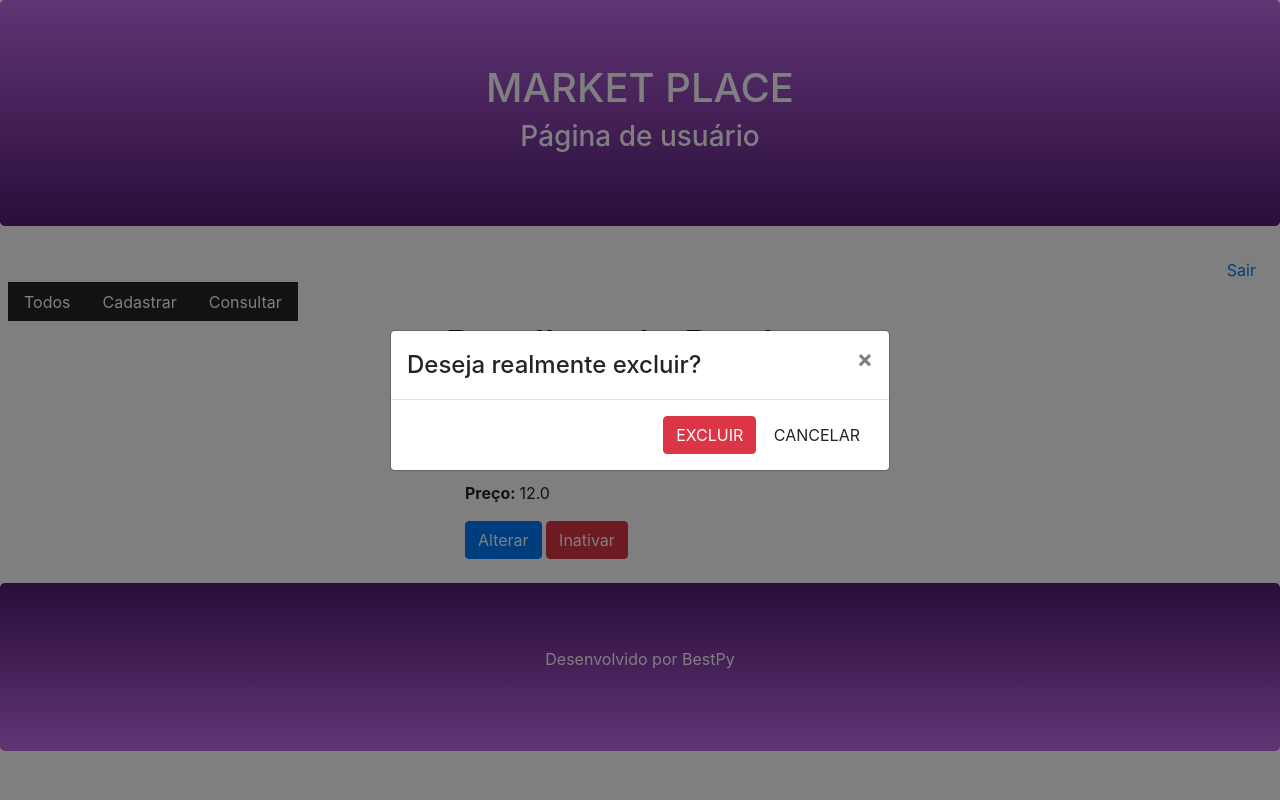
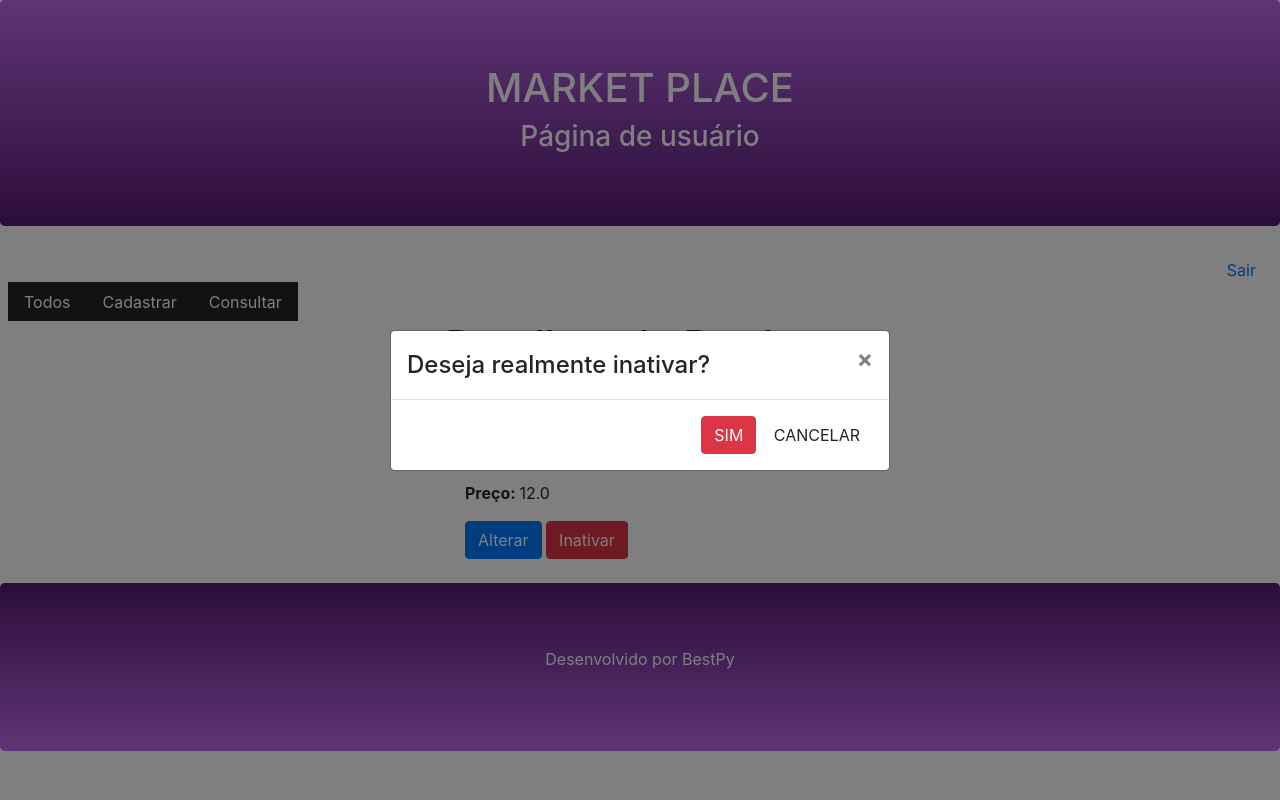
Before and after one commit to bruninhaltorres/BestPy_luiza_code, a Django app: page /app/detail/1/ in a window 1280 px wide, after a click on "Inativar". Run offline with Django 3.2, Linux system fonts and the light colour scheme; data comes from the database, SQL or seed files in the repository; both versions use the stored data as it was after the commit; some libraries are stand-ins or nearby versions.

Commit message:
Inativação funcionando

```diff
--- a/marketplace/app/templates/app/detail.html
+++ b/marketplace/app/templates/app/detail.html
@@ -9,13 +9,13 @@
       <div class="modal-content">
         <!-- Modal Header -->
         <div class="modal-header">
-          <h4 class="modal-title">Deseja realmente excluir?</h4>
+          <h4 class="modal-title">Deseja realmente inativar?</h4>
           <button type="button" class="close" data-dismiss="modal">&times;</button>
         </div>
         <!-- Modal body -->
         <div class="modal-body text-right">
-            <a href="/pet/delete/{{ pet.id }}/">
-                <button type="button" class="btn btn-danger">EXCLUIR</button>
+            <a href="/app/inativar/{{ Produtos.id_produto }}">
+              <button type="button" class="btn btn-danger">SIM</button>
             </a>
             <button type="button" class="btn btn-default" data-dismiss="modal">CANCELAR</button>
         </div>
@@ -33,7 +33,7 @@
                 <p>{{ Produtos.nome_produto }}</p>
                 <p><b>Quantidade no Estoque: </b>{{ Produtos.qtd_estoque }}</p>
                 <p><b>Preço: </b>{{ Produtos.preco }}</p>
-                    <a href="/pet/register/?id={{ pet.id }}">
+                    <a href="/app/cadastrar/?id={{ Produtos.id_produto }}">
                         <button type="button" class="btn btn-primary">Alterar</button>
                     </a>
                         <button type="button" class="btn btn-danger" data-toggle="modal" data-target="#modal_confirm">Inativar</button>
--- a/marketplace/app/templates/app/list.html
+++ b/marketplace/app/templates/app/list.html
@@ -12,7 +12,6 @@
                     </a>
                     <br>
                 </div>
-
             {% endfor %}
         </div>
     </div>
--- a/marketplace/app/views.py
+++ b/marketplace/app/views.py
@@ -14,8 +14,13 @@ def list_all(request):
 
 def app_detail(request, id_produto):
     produtos = Produtos.objects.get(ativo=True, id_produto = id_produto)
-    print(produtos.id_produto)
     return render(request, 'detail.html', {'Produtos': produtos})
+
+def inativar(request, id_produto):
+    produtos = Produtos.objects.get(id_produto = id_produto)
+    produtos.ativo = False
+    produtos.save()
+    return render(request, 'index.html', {'Produtos': produtos})
 
 def cadastro(request):
     return render(request, 'cadastro.html')
@@ -23,7 +28,6 @@ def cadastro(request):
 @login_required(login_url='/login/')
 def set_produto(request):
     nome = request.POST.get('name')
-    print(nome)
     estoque = request.POST.get('estoque')
     preco = request.POST.get('preco')
     produto = Produtos.objects.create(nome_produto=nome, qtd_estoque=estoque, preco=preco)
--- a/marketplace/marketplace/urls.py
+++ b/marketplace/marketplace/urls.py
@@ -23,6 +23,7 @@ urlpatterns = [
     path('app/all/', views.list_all),
     path('app/cadastrar/', views.cadastro),
     path('app/detail/<id_produto>/', views.app_detail),
+    path('app/inativar/<id_produto>/', views.inativar),
     path('app/cadastrar/submit/', views.set_produto),
     path('login/', views.login_user),
     path('login/submit/', views.submit_login),
```
Also changed, not shown: marketplace/db.sqlite3.
